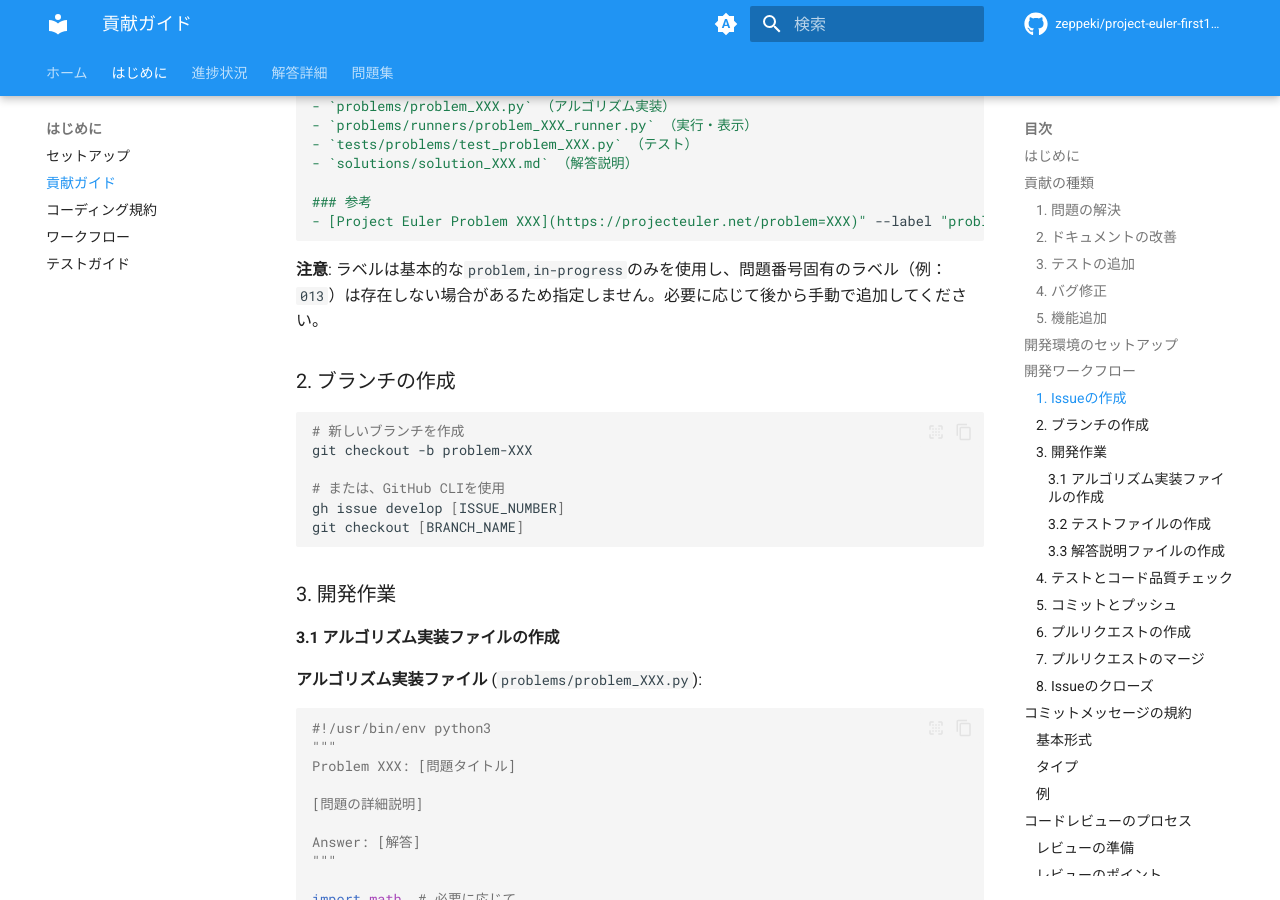
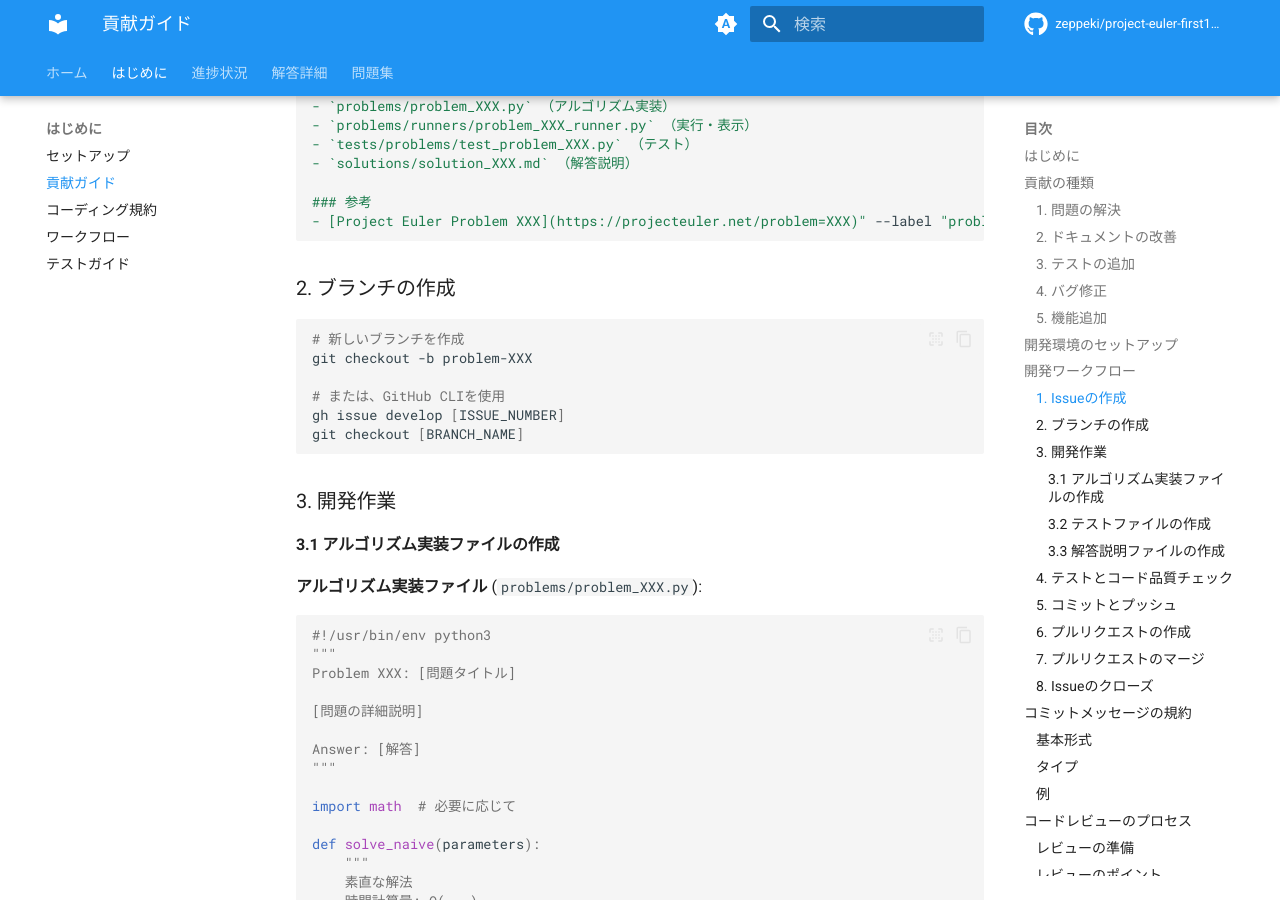
Before and after one commit to zeppeki/project-euler-first100, an MkDocs documentation site: the page built from docs/contributing.md, in a window 1280 px wide and 900 px high, scrolled down 2134 px. Built offline with MkDocs 1.6.1 and Material for MkDocs 9.7.7, drawn with Linux system fonts in a browser that asks for light colours; comment, search, counter and statistics services are not loaded.

Commit message:
Remove problem number specific label references
- Remove '001-100' label from label system documentation
- Remove problem number specific label notes from multiple files
- Simplify label system to use only basic labels (problem, in-progress, completed)
- Clean up documentation to avoid confusion about label usage

Files modified:
- .cursorrules: Remove 001-100 label and problem number specific notes
- README.md: Remove problem number specific label notes
- docs/contributing.md: Remove problem number specific label notes

````diff
--- a/docs/contributing.md
+++ b/docs/contributing.md
@@ -84,7 +84,6 @@ gh issue create --title "Solve Problem XXX: [問題タイトル]" --body "## Pro
 - [Project Euler Problem XXX](https://projecteuler.net/problem=XXX)" --label "problem,in-progress"
 ```
 
-**注意**: ラベルは基本的な`problem,in-progress`のみを使用し、問題番号固有のラベル（例：`013`）は存在しない場合があるため指定しません。必要に応じて後から手動で追加してください。
 
 ### 2. ブランチの作成
 
````
Also changed, not shown: README.md (+0 -1 lines), 1 other file.
